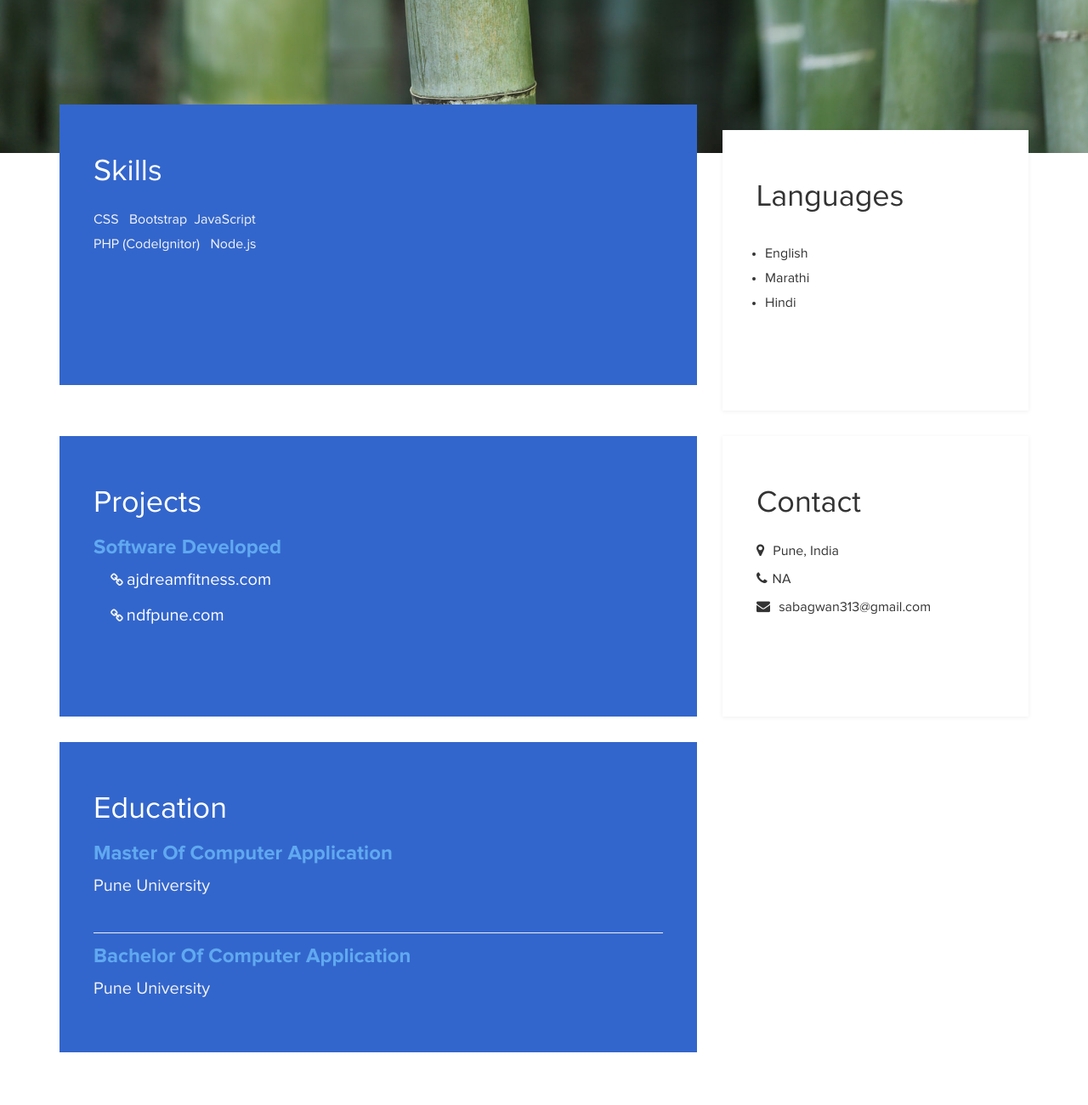
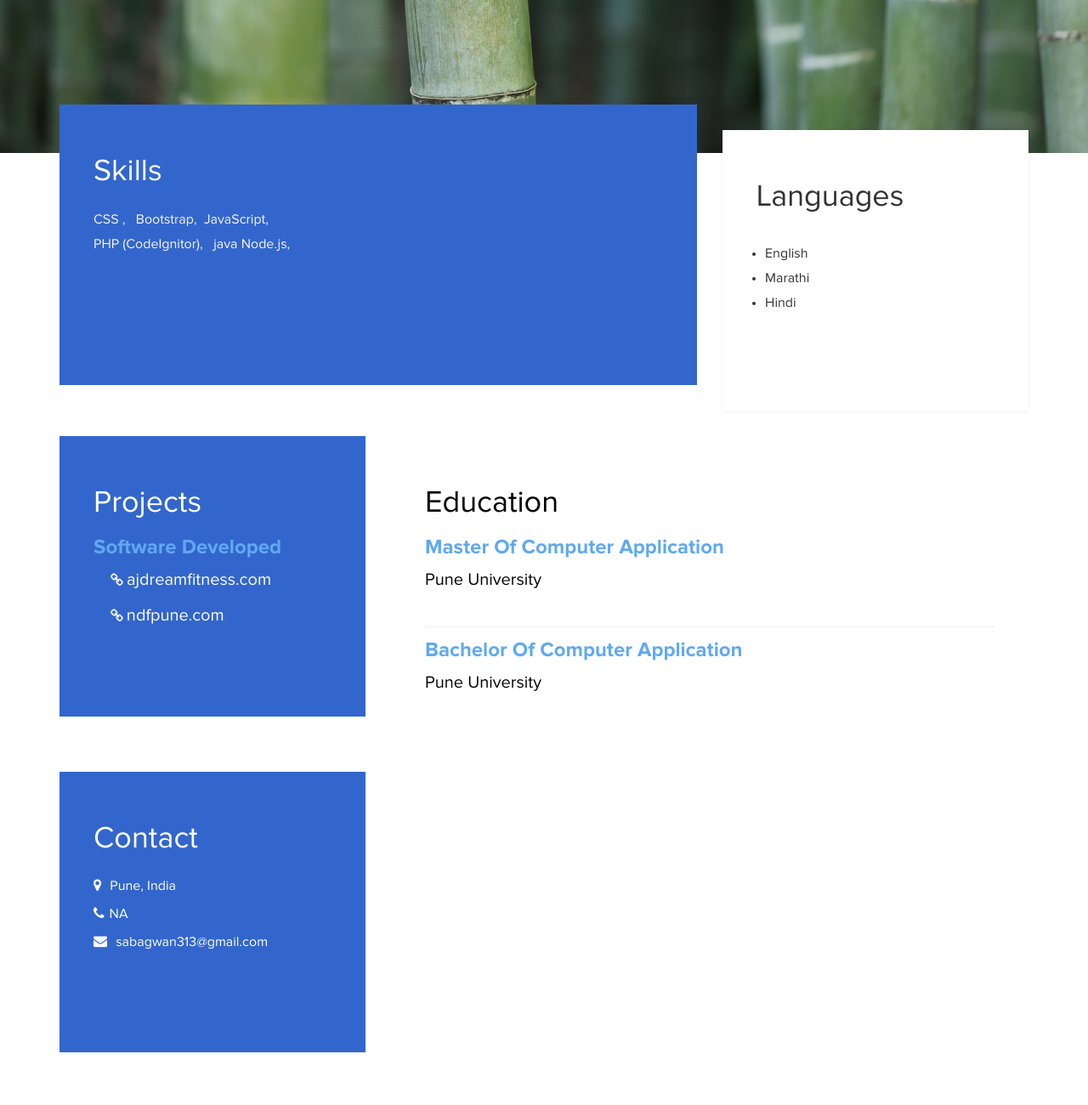
Before and after one commit to Shahabaj786786/Shahabaj786786.github.io, a plain HTML site: page index.html in a window 1280 px wide. Shown: the part 620-1920 px from the top of the page at 85% size. Drawn offline with Linux system fonts and the light colour scheme.

Commit message:
contents added

```diff
--- a/css/templatemo-blue.css
+++ b/css/templatemo-blue.css
@@ -245,8 +245,8 @@ header hr {
 
 /* education section */
 .education {
-    background: #3366CC;
-    color: #f5f5f5;
+    background: white;
+    color:black;
 }
 .education .education-content {
     padding-bottom: 14px;
@@ -257,6 +257,9 @@ header hr {
 .education span {
     padding-right: 10px;
     padding-left: 20px;
+}
+#Edu {
+    color:black;
 }
 
 /* languages section */
@@ -273,8 +276,9 @@ header hr {
 
 /* contact section */
 .contact {
-    background: #fff;
+    background: #3366CC;
     box-shadow: 0px 1px 5px rgba(50, 50, 50, 0.08);
+    color: white;
 }
 .contact .fa {
     padding-right: 6px;
--- a/index.html
+++ b/index.html
@@ -51,12 +51,15 @@
             <div class="col-md-8 col-sm-12">
                 <div class="skills">
                     <h2 class="white">Skills</h2>
-                    <strong>CSS</strong> &nbsp;
-                    <strong>Bootstrap</strong>&nbsp;
-                    <strong>JavaScript</strong>&nbsp;
+                    <strong>CSS</strong>
+                    </h5>, &nbsp;
+                    <strong>Bootstrap</strong>,&nbsp;
+                    <strong>JavaScript</strong>,&nbsp;
                     <br>
-                    <span><strong>PHP (CodeIgnitor)</strong></span> &nbsp;
-                    <span><strong>Node.js</strong></span>
+                    <span><strong>PHP (CodeIgnitor)</strong></span>, &nbsp;
+                    <span><strong>java</strong></span>
+                    <span><strong>Node.js</strong></span>, &nbsp;
+
 
 
 
@@ -79,7 +82,7 @@
     <!-- education and languages -->
     <section class="container">
         <div class="row">
-            <div class="col-md-8 col-sm-12">
+            <div class="col-md-4 col-sm-12">
                 <div class="experience">
                     <h2 class="white">Projects</h2>
                     <div class="experience-content">
@@ -91,15 +94,28 @@
                 </div>
 
             </div>
-            <div class="col-md-4 col-sm-12">
-                <div class="contact">
-                    <h2>Contact</h2>
-                    <p><i class="fa fa-map-marker"></i> Pune, India</p>
-                    <p><i class="fa fa-phone"></i>NA</p>
-                    <p><i class="fa fa-envelope"></i> sabagwan313@gmail.com</p>
-                    <!--<p><i class="fa fa-globe"></i> www.company.com</p>-->
+            <div class="col-lg-8 col-sm-12">
+                <div class="education">
+                    <h2 class="white" id="Edu">Education</h2>
+                    <div class="education-content">
+                        <h4 class="education-title accent">Master Of Computer Application</h4>
+                        <div class="education-school">
+                            <h5>Pune University</h5>
+                        </div>
+                        <!--<p class="education-description">In lacinia leo sed quam feugiat, ac efficitur dui tristique. Ut venenatis, odio quis cursus egestas, nulla sem volutpat diam, ac dapibus nisl ipsum ut ipsum. Nunc tincidunt libero non magna placerat elementum.</p>-->
+                    </div>
+                    <hr>
+                    <div class="education-content">
+                        <h4 class="education-title accent">Bachelor Of Computer Application</h4>
+                        <div class="education-school">
+                            <h5>Pune University </h5>
+                        </div>
+                        <!--<p class="education-description">In lacinia leo sed quam feugiat, ac efficitur dui tristique. Ut venenatis, odio quis cursus egestas, nulla sem volutpat diam, ac dapibus nisl ipsum ut ipsum. Nunc tincidunt libero non magna placerat elementum.</p>-->
+                    </div>
                 </div>
+
             </div>
+
             <!-- <div class="col-md-4 col-sm-12">
                 <div class="languages">
                     <h2>Languages</h2>
@@ -122,29 +138,18 @@
                     <p><i class="fa fa-map-marker"></i> Pune, India</p>
                     <p><i class="fa fa-phone"></i>NA</p>
                     <p><i class="fa fa-envelope"></i> wamique00786@gmail.com</p>
-                    <!--<p><i class="fa fa-globe"></i> www.company.com</p>-->
+                    -<p><i class="fa fa-globe"></i> www.company.com</p>-->
             <!-- </div>
             </div> -->
-            <div class="col-lg-8 col-sm-12">
-                <div class="education">
-                    <h2 class="white">Education</h2>
-                    <div class="education-content">
-                        <h4 class="education-title accent">Master Of Computer Application</h4>
-                        <div class="education-school">
-                            <h5>Pune University</h5>
-                        </div>
-                        <!--<p class="education-description">In lacinia leo sed quam feugiat, ac efficitur dui tristique. Ut venenatis, odio quis cursus egestas, nulla sem volutpat diam, ac dapibus nisl ipsum ut ipsum. Nunc tincidunt libero non magna placerat elementum.</p>-->
-                    </div>
-                    <hr>
-                    <div class="education-content">
-                        <h4 class="education-title accent">Bachelor Of Computer Application</h4>
-                        <div class="education-school">
-                            <h5>Pune University </h5>
-                        </div>
-                        <!--<p class="education-description">In lacinia leo sed quam feugiat, ac efficitur dui tristique. Ut venenatis, odio quis cursus egestas, nulla sem volutpat diam, ac dapibus nisl ipsum ut ipsum. Nunc tincidunt libero non magna placerat elementum.</p>-->
-                    </div>
+
+            <div class="col-md-4 col-sm-12">
+                <div class="contact">
+                    <h2>Contact</h2>
+                    <p><i class="fa fa-map-marker"></i> Pune, India</p>
+                    <p><i class="fa fa-phone"></i>NA</p>
+                    <p><i class="fa fa-envelope"></i> sabagwan313@gmail.com</p>
+                    <!--<p><i class="fa fa-globe"></i> www.company.com</p>-->
                 </div>
-
             </div>
         </div>
     </section>
```
